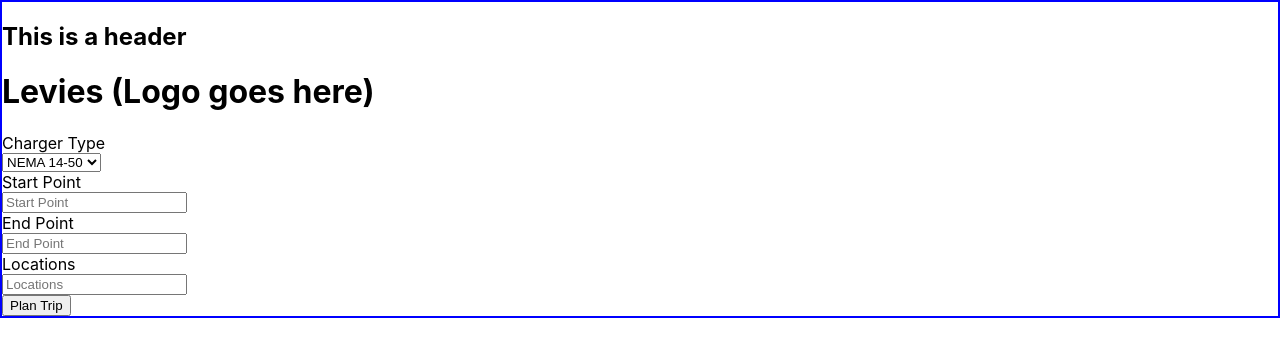
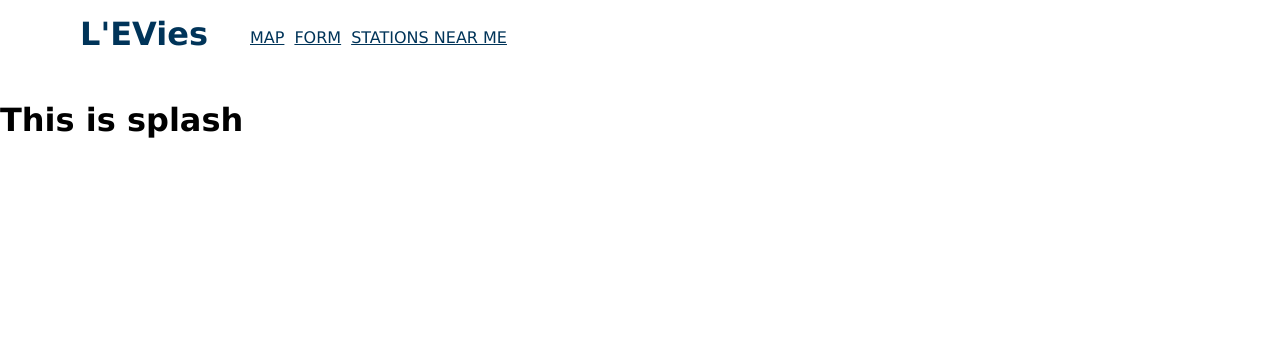
Before and after one commit to baut-jc/levies, a React (Create React App) app: page / in a window 1280 px wide. Shown: the top 356 px of the page. Built offline with nearby package versions, Linux system fonts and the light colour scheme; no server answers.

Commit message:
Implement router

```diff
--- a/src/Components/App/App.scss
+++ b/src/Components/App/App.scss
@@ -1,6 +1,3 @@
 .App{
-  color: black;
-  font-style: 40px;
-  padding: auto;
-  border: 2px blue solid;
+font-family: Verdana, Tahoma, sans-serif
 }
--- a/src/Components/App/App.tsx
+++ b/src/Components/App/App.tsx
@@ -2,8 +2,13 @@ import React, { useEffect, useState } from "react"
 import "./App.scss"
 import fetchData from "../../fetchapis"
 import Header from "../Header/Header.tsx"
-import { BrowserRouter, Route } from "react-router-dom"
+import {
+  BrowserRouter as Router,
+  Routes,
+  Route
+} from 'react-router-dom'
 import Form from "../Form/Form.tsx"
+import Splash from "../Splash/Splash.tsx"
 
 
 
@@ -24,14 +29,15 @@ function App() {
   }, [])
 
   return (
-
     <main className="App">
-      <Header></Header>
-      <h1>Levies (Logo goes here)</h1>
-      <Form></Form>
-      {/* <Form ></Form>  this one will be functional with hooks*/}
+      <Router>
+        <Header />
+        <Routes>
+          <Route path="/" element={<Splash/>}/>
+          <Route path="/form" element={<Form/>}/>
+        </Routes>
+      </Router>
     </main>
-
   )
 }
 
--- a/src/Components/Header/Header.scss
+++ b/src/Components/Header/Header.scss
@@ -0,0 +1,31 @@
+.title {
+    margin-top: 15px;
+    margin-right: 20px;
+    width: 150px;
+    color: #003459;
+}
+
+.header {
+    display: flex;
+    flex-wrap: wrap;
+    flex-direction: row;
+    width: 100%;
+    height: 10vh
+}
+
+.link {
+    color: #003459;
+    text-decoration: underline;
+    margin-top: 28px;
+    margin-right: 10px;
+}
+
+.contain {
+    width: 80px;
+}
+
+.home-icon{
+    margin-left: -20px;
+    margin-top: -18px;
+    width: 100px;
+}
--- a/src/Components/Header/Header.tsx
+++ b/src/Components/Header/Header.tsx
@@ -1,17 +1,21 @@
 import './Header.scss'
 import React from 'react'
 import { Link } from "react-router-dom"
+import HomeIcon from '../../Assets/49921-home.gif'
 
 
 const Header = () => {
-    return(
+    return (
         <div className='header'>
-            {/* <Link path='/'>
-            <img src=''></img>
-            </Link> */}
-            <h2>This is a header</h2>
-            {/* <Link path=''>MAP</Link> */}
-            {/* <Link path=''>STATIONS NEAR ME</Link> */}
+            <div className='contain'>
+                <Link to='/'>
+                    <img src={HomeIcon} className='home-icon'></img>
+                </Link>
+            </div>
+            <h1 className='title'>L'EVies</h1>
+            <Link to='/map' className='link'>MAP</Link>
+            <Link to='/form' className='link'>FORM</Link>
+            <Link to='/stations' className='link'>STATIONS NEAR ME</Link>
         </div>
     )
 }
--- a/src/Components/Splash/Splash.tsx
+++ b/src/Components/Splash/Splash.tsx
@@ -30,7 +30,7 @@ function Splash(): ReactElement {
 
     return (
       <main>
-        <h1 onClick={handleClick}>LOGO</h1>
+        <h1 onClick={handleClick}>This is splash</h1>
         {/* <button onClick={handleClick}>FORM</button> */}
         {/* <Form /> */}
       </main>
```
Also changed, not shown: src/Assets/49921-home.gif (added).
